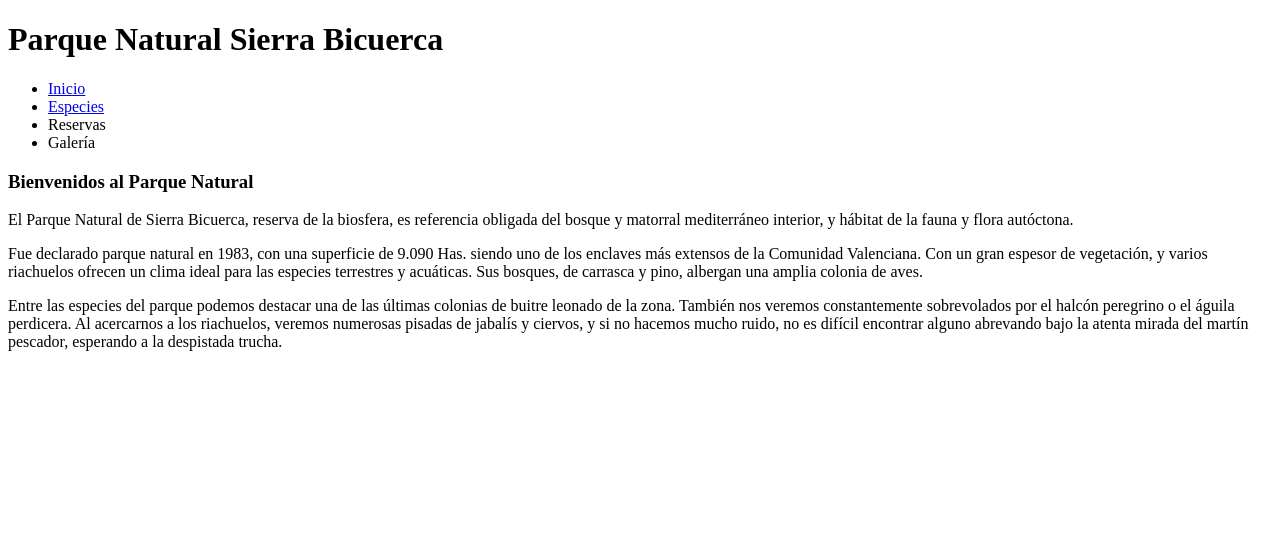
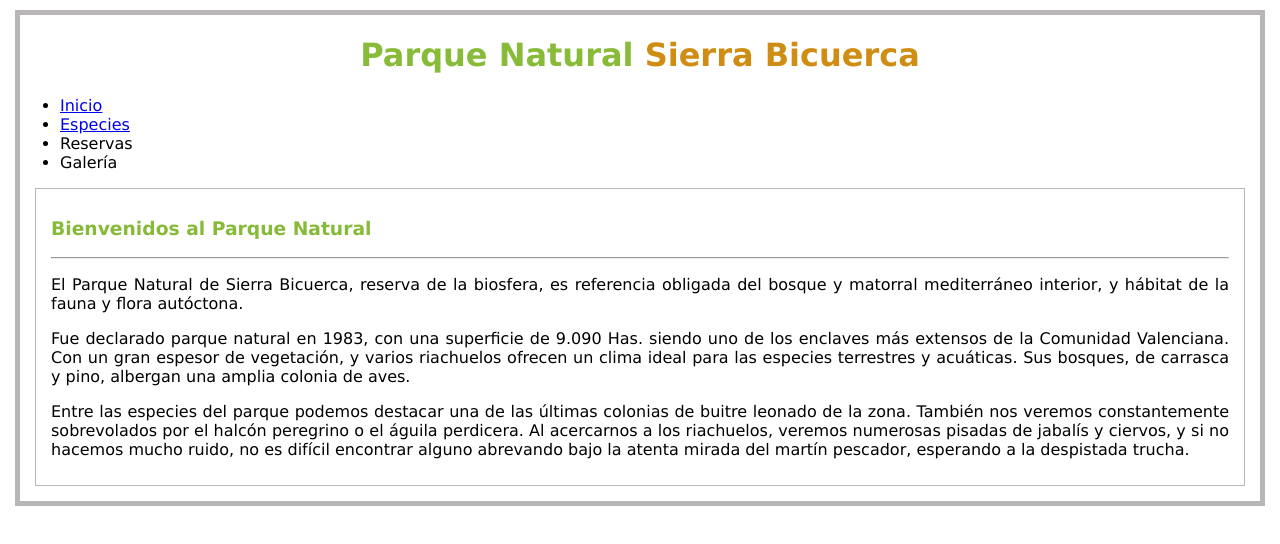
Before and after one commit to vladasel/UD28-HTML-CSS.EJ4-parque-natuural, a plain HTML site: page parquenatural/index.html in a window 1280 px wide. Drawn offline with Linux system fonts and the light colour scheme.

Commit message:
ej8 done

```diff
--- a/parquenatural/css/estilo.css
+++ b/parquenatural/css/estilo.css
@@ -0,0 +1,33 @@
+html{
+    font-family: 'Lucida Sans Unicode';
+
+}
+
+
+.engloba{
+    border: 5px solid rgb(184, 182, 182);
+}
+
+
+body{
+    text-align: justify;
+    padding: 10px 15px;
+    margin:auto;
+}
+
+.descrip{
+    border:1px solid rgb(184, 182, 182);
+    padding: 10px 15px;
+    margin:15px;
+}
+
+h1{
+    text-align: center;
+    color: rgb(135, 187, 56);
+}
+
+h3{
+    color: rgb(134, 186, 56);
+}
+
+h4,.orange{color :rgb(207, 141, 19)}
--- a/parquenatural/index.html
+++ b/parquenatural/index.html
@@ -6,11 +6,12 @@
     <meta http-equiv="X-UA-Compatible" content="IE=edge">
     <meta name="viewport" content="width=device-width, initial-scale=1.0">
     <title>Document</title>
-    <link rel="stylesheet" href="/css/estilo.css">
+    <link rel="stylesheet" href="css/estilo.css">
 </head>
 
 <body>
-    <h1>Parque Natural Sierra Bicuerca</h1>
+    <div class="engloba">
+        <h1>Parque Natural <span class="orange">Sierra Bicuerca</span></h1>
 
         <ul>
             <li><a href="index.html">Inicio</a></li>
@@ -19,8 +20,9 @@
             <li><a>Galería</a></li>
         </ul>
 
+        <div class="descrip">
             <h3>Bienvenidos al Parque Natural</h3>
-
+<hr>
             <p> El Parque Natural de Sierra Bicuerca, reserva de la biosfera, es referencia
                 obligada del bosque y matorral mediterráneo interior, y hábitat de la fauna
                 y flora autóctona.</p>
@@ -37,6 +39,8 @@
                 veremos numerosas pisadas de jabalís y ciervos, y si no hacemos mucho ruido,
                 no es difícil encontrar alguno abrevando bajo la atenta mirada del martín
                 pescador, esperando a la despistada trucha.</p>
+        </div>
+    </div>
 </body>
 
 </html>
```
Also changed, not shown: parquenatural/especies.html (+7 -6 lines), parquenatural/inicio.html (deleted). Lines whose indentation alone changed are shown as unchanged.
